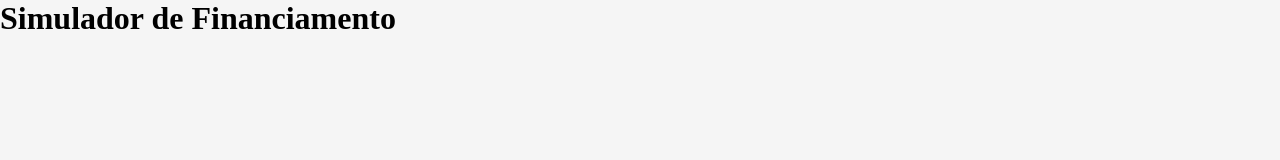
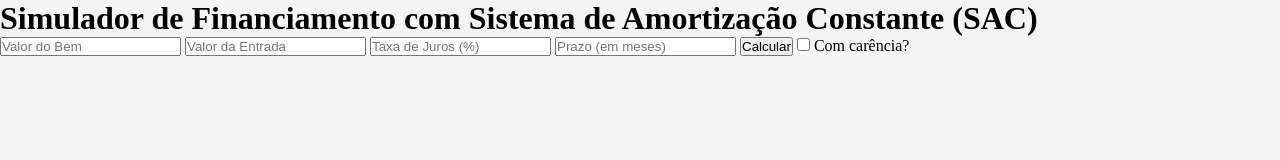
Before and after one commit to devalefflira/projeto-simulador-de-financiamento-js-poo-html-css, a plain HTML site: page index.html in a window 1280 px wide. Drawn offline with Linux system fonts and the light colour scheme.

Commit message:
Update index.html - criação dos inputs, checkbox e lista suspensa

```diff
--- a/index.html
+++ b/index.html
@@ -8,7 +8,21 @@
     <link rel="stylesheet" href="./style.css" />
   </head>
   <body>
-    <h1>Simulador de Financiamento</h1>
+    <h1>
+      Simulador de Financiamento com Sistema de Amortização Constante (SAC)
+    </h1>
+    <input id="textoValor" type="text" placeholder="Valor do Bem" />
+    <input id="textoEntrada" type="text" placeholder="Valor da Entrada" />
+    <input id="textoTaxaJuros" type="text" placeholder="Taxa de Juros (%)" />
+    <input id="textoPrazo" type="text" placeholder="Prazo (em meses)" />
+    <button id="botaoCalcular">Calcular</button>
+    <input id="comCarencia" type="checkbox" /> Com carência?
+    <select id="listaSuspensa" hidden>
+      <option value="2">2 meses</option>
+      <option value="3">3 meses</option>
+      <option value="4">4 meses</option>
+    </select>
+
     <script src="./script.js"></script>
   </body>
 </html>
```
